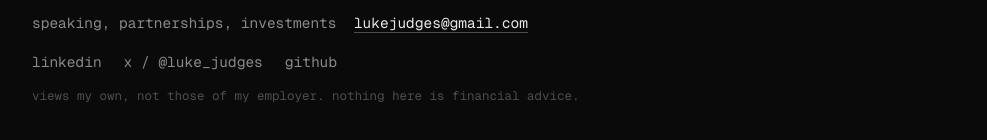
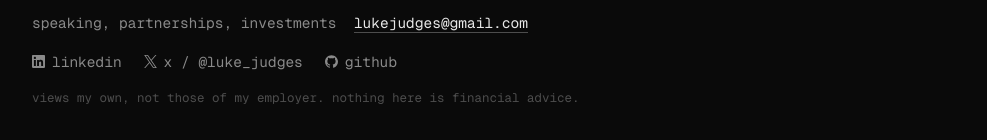
Before and after one commit to LJ-XRPL/personal-website, a plain HTML site: page index.html in a window 1280 px wide. Shown: the part 4521-4661 px from the top of the page, without its empty margins (146-1133 px from the left). Drawn offline with nearby package versions, Linux system fonts and the light colour scheme.

Commit message:
site: icons on the social links
LinkedIn, X and GitHub marks (Simple Icons, CC0) sit left of each link and take the link's colour.

```diff
--- a/index.html
+++ b/index.html
@@ -181,8 +181,9 @@
   .tips code { color: var(--ink); }
 
   footer { margin-top: 36px; color: var(--dim); }
-  footer .links { display: flex; gap: 22px; list-style: none; padding: 0; margin: 12px 0; }
-  footer .links a { border-bottom: none; color: var(--dim); }
+  footer .links { display: flex; flex-wrap: wrap; gap: 10px 22px; list-style: none; padding: 0; margin: 12px 0; }
+  footer .links a { border-bottom: none; color: var(--dim); display: inline-flex; align-items: center; gap: 7px; }
+  footer .links .ic { width: 13px; height: 13px; flex: none; fill: currentColor; }
   footer .links a:hover { color: var(--ink); }
   .fine { color: var(--faint); font-size: 12.5px; }
 
@@ -726,9 +727,9 @@
     <h2>contact</h2>
     <p>speaking, partnerships, investments &nbsp;<a href="mailto:lukejudges@gmail.com">lukejudges@gmail.com</a></p>
     <ul class="links">
-      <li><a href="https://www.linkedin.com/in/luke-judges/">linkedin</a></li>
-      <li><a href="https://x.com/luke_judges">x / @luke_judges</a></li>
-      <li><a href="https://github.com/LJ-XRPL">github</a></li>
+      <li><a href="https://www.linkedin.com/in/luke-judges/"><svg class="ic" viewBox="0 0 24 24" aria-hidden="true" focusable="false"><path d="M20.447 20.452h-3.554v-5.569c0-1.328-.027-3.037-1.852-3.037-1.853 0-2.136 1.445-2.136 2.939v5.667H9.351V9h3.414v1.561h.046c.477-.9 1.637-1.85 3.37-1.85 3.601 0 4.267 2.37 4.267 5.455v6.286zM5.337 7.433c-1.144 0-2.063-.926-2.063-2.065 0-1.138.92-2.063 2.063-2.063 1.14 0 2.064.925 2.064 2.063 0 1.139-.925 2.065-2.064 2.065zm1.782 13.019H3.555V9h3.564v11.452zM22.225 0H1.771C.792 0 0 .774 0 1.729v20.542C0 23.227.792 24 1.771 24h20.451C23.2 24 24 23.227 24 22.271V1.729C24 .774 23.2 0 22.222 0h.003z"/></svg>linkedin</a></li>
+      <li><a href="https://x.com/luke_judges"><svg class="ic" viewBox="0 0 24 24" aria-hidden="true" focusable="false"><path d="M14.234 10.162 22.977 0h-2.072l-7.591 8.824L7.251 0H.258l9.168 13.343L.258 24H2.33l8.016-9.318L16.749 24h6.993zm-2.837 3.299-.929-1.329L3.076 1.56h3.182l5.965 8.532.929 1.329 7.754 11.09h-3.182z"/></svg>x / @luke_judges</a></li>
+      <li><a href="https://github.com/LJ-XRPL"><svg class="ic" viewBox="0 0 24 24" aria-hidden="true" focusable="false"><path d="M12 .297c-6.63 0-12 5.373-12 12 0 5.303 3.438 9.8 8.205 11.385.6.113.82-.258.82-.577 0-.285-.01-1.04-.015-2.04-3.338.724-4.042-1.61-4.042-1.61C4.422 18.07 3.633 17.7 3.633 17.7c-1.087-.744.084-.729.084-.729 1.205.084 1.838 1.236 1.838 1.236 1.07 1.835 2.809 1.305 3.495.998.108-.776.417-1.305.76-1.605-2.665-.3-5.466-1.332-5.466-5.93 0-1.31.465-2.38 1.235-3.22-.135-.303-.54-1.523.105-3.176 0 0 1.005-.322 3.3 1.23.96-.267 1.98-.399 3-.405 1.02.006 2.04.138 3 .405 2.28-1.552 3.285-1.23 3.285-1.23.645 1.653.24 2.873.12 3.176.765.84 1.23 1.91 1.23 3.22 0 4.61-2.805 5.625-5.475 5.92.42.36.81 1.096.81 2.22 0 1.606-.015 2.896-.015 3.286 0 .315.21.69.825.57C20.565 22.092 24 17.592 24 12.297c0-6.627-5.373-12-12-12"/></svg>github</a></li>
     </ul>
     <p class="fine">views my own, not those of my employer. nothing here is financial advice.</p>
   </footer>
```
